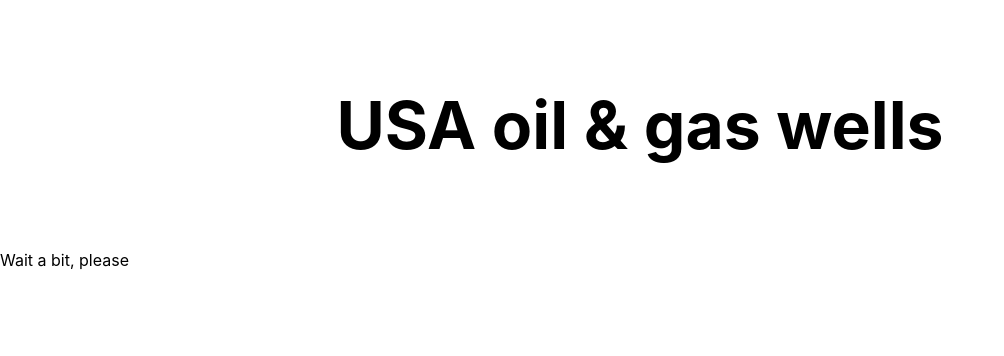
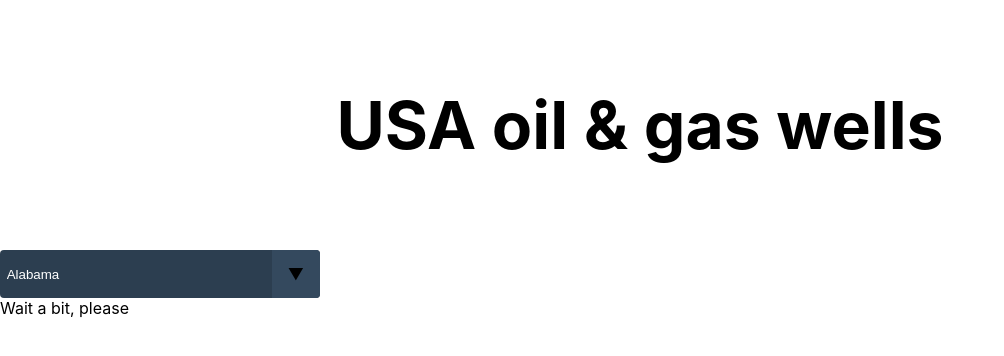
Before and after one commit to soufianechalouh/wells_map_frontend, a React (Create React App) app: page / in a window 1280 px wide. Shown: the top 356 px of the page, without its empty margins (0-1004 px from the left). Built offline with nearby package versions, Linux system fonts and the light colour scheme; no server answers.

Commit message:
WIP: Add filters

```diff
--- a/src/App.js
+++ b/src/App.js
@@ -2,6 +2,7 @@
 import WellsMap from "./components/WellsMap";
 import axios from "axios";
 import Header from "./components/Header";
+import Filters from "./components/Filters";
 
 const api = axios.create({
     baseURL: `http://localhost:5000`
@@ -25,7 +26,7 @@
       return (
             <div>
                 <Header/>
-
+                <Filters/>
                 <div id="mapid">
                     {Object.keys(this.state.wellsData).length > 0 ? <WellsMap wellsData={this.state.wellsData}/>: "Wait a bit, please"}
                 </div>
--- /dev/null
+++ b/src/components/Filters.js
@@ -0,0 +1,64 @@
+
+
+const Filters = () => {
+
+    return (
+    <div className="select">
+                <select name="slct" id="slct">
+                    <option value="AL">Alabama</option>
+                    <option value="AK">Alaska</option>
+                    <option value="AZ">Arizona</option>
+                    <option value="AR">Arkansas</option>
+                    <option value="CA">California</option>
+                    <option value="CO">Colorado</option>
+                    <option value="CT">Connecticut</option>
+                    <option value="DE">Delaware</option>
+                    <option value="DC">District Of Columbia</option>
+                    <option value="FL">Florida</option>
+                    <option value="GA">Georgia</option>
+                    <option value="HI">Hawaii</option>
+                    <option value="ID">Idaho</option>
+                    <option value="IL">Illinois</option>
+                    <option value="IN">Indiana</option>
+                    <option value="IA">Iowa</option>
+                    <option value="KS">Kansas</option>
+                    <option value="KY">Kentucky</option>
+                    <option value="LA">Louisiana</option>
+                    <option value="ME">Maine</option>
+                    <option value="MD">Maryland</option>
+                    <option value="MA">Massachusetts</option>
+                    <option value="MI">Michigan</option>
+                    <option value="MN">Minnesota</option>
+                    <option value="MS">Mississippi</option>
+                    <option value="MO">Missouri</option>
+                    <option value="MT">Montana</option>
+                    <option value="NE">Nebraska</option>
+                    <option value="NV">Nevada</option>
+                    <option value="NH">New Hampshire</option>
+                    <option value="NJ">New Jersey</option>
+                    <option value="NM">New Mexico</option>
+                    <option value="NY">New York</option>
+                    <option value="NC">North Carolina</option>
+                    <option value="ND">North Dakota</option>
+                    <option value="OH">Ohio</option>
+                    <option value="OK">Oklahoma</option>
+                    <option value="OR">Oregon</option>
+                    <option value="PA">Pennsylvania</option>
+                    <option value="RI">Rhode Island</option>
+                    <option value="SC">South Carolina</option>
+                    <option value="SD">South Dakota</option>
+                    <option value="TN">Tennessee</option>
+                    <option value="TX">Texas</option>
+                    <option value="UT">Utah</option>
+                    <option value="VT">Vermont</option>
+                    <option value="VA">Virginia</option>
+                    <option value="WA">Washington</option>
+                    <option value="WV">West Virginia</option>
+                    <option value="WI">Wisconsin</option>
+                    <option value="WY">Wyoming</option>
+                </select>
+                </div>
+    )
+}
+
+export default Filters;
--- a/src/index.css
+++ b/src/index.css
@@ -37,3 +37,54 @@
   font-size: 66px;
   font-weight: bold;
 }
+
+select {
+  -webkit-appearance: none;
+  -moz-appearance: none;
+  -ms-appearance: none;
+  appearance: none;
+  outline: 0;
+  box-shadow: none;
+  border: 0 !important;
+  background: #2c3e50;
+  background-image: none;
+}
+/* Remove IE arrow */
+select::-ms-expand {
+  display: none;
+}
+/* Custom Select */
+.select {
+  position: relative;
+  display: flex;
+  width: 20em;
+  height: 3em;
+  line-height: 3;
+  background: #2c3e50;
+  overflow: hidden;
+  border-radius: .25em;
+}
+select {
+  flex: 1;
+  padding: 0 .5em;
+  color: #fff;
+  cursor: pointer;
+}
+/* Arrow */
+.select::after {
+  content: '\25BC';
+  position: absolute;
+  top: 0;
+  right: 0;
+  padding: 0 1em;
+  background: #34495e;
+  cursor: pointer;
+  pointer-events: none;
+  -webkit-transition: .25s all ease;
+  -o-transition: .25s all ease;
+  transition: .25s all ease;
+}
+/* Transition */
+.select:hover::after {
+  color: #f39c12;
+}
```
